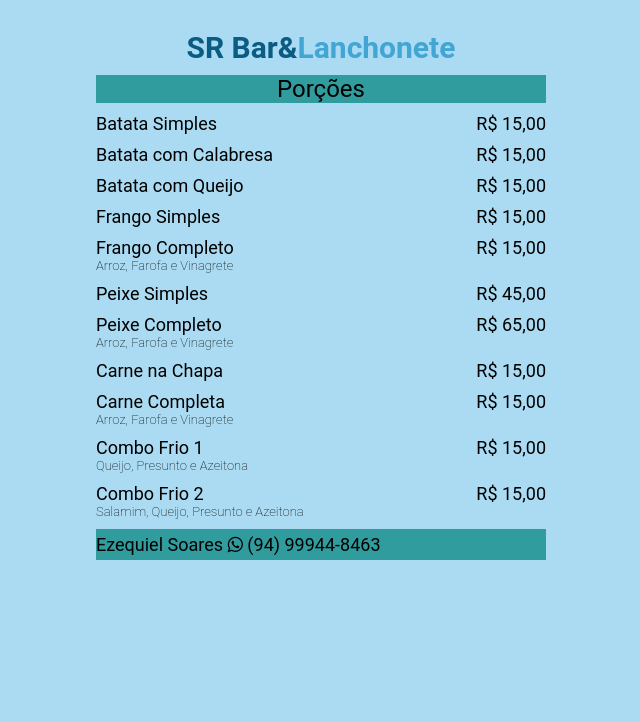
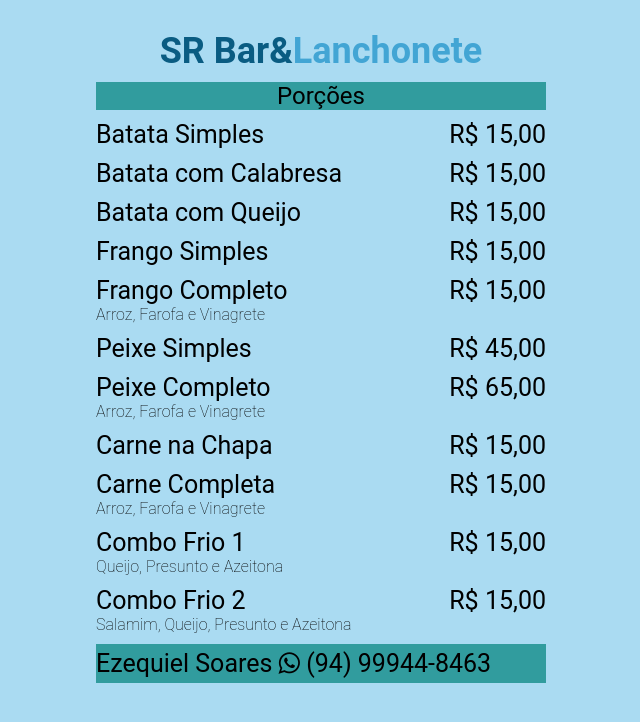
Before and after one commit to DevzinhoBorges/SR-Bar-Lanchonete, a plain HTML site: page index.html in a window 1280 px wide. Shown: the whole page, without its empty margins (319-959 px from the left). Drawn offline with Linux system fonts and the light colour scheme.

Commit message:
Atualizações

```diff
--- a/style.css
+++ b/style.css
@@ -16,7 +16,7 @@ main {
 }
 
 h1 {
-  font-size: 30px;
+  font-size: 36px;
   color: #0a5c82;
   margin-bottom: 10px;
   text-align: center;
@@ -42,11 +42,11 @@ li {
 
 h3 {
   font-weight: 400;
-  font-size: 18px;
+  font-size: 25px;
 }
 
 p {
-  font-size: 13px;
+  font-size: 16px;
 }
 
 footer {
```
